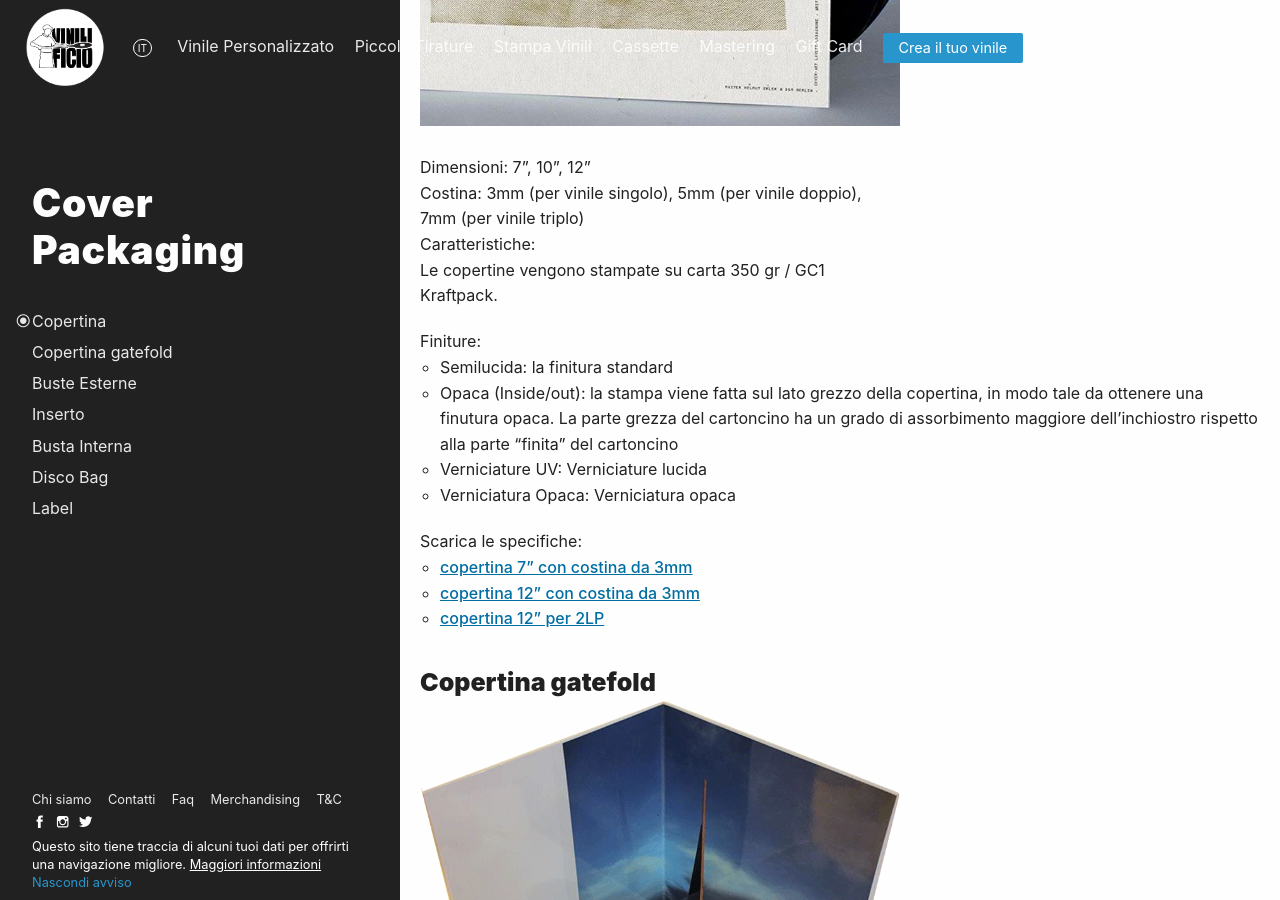
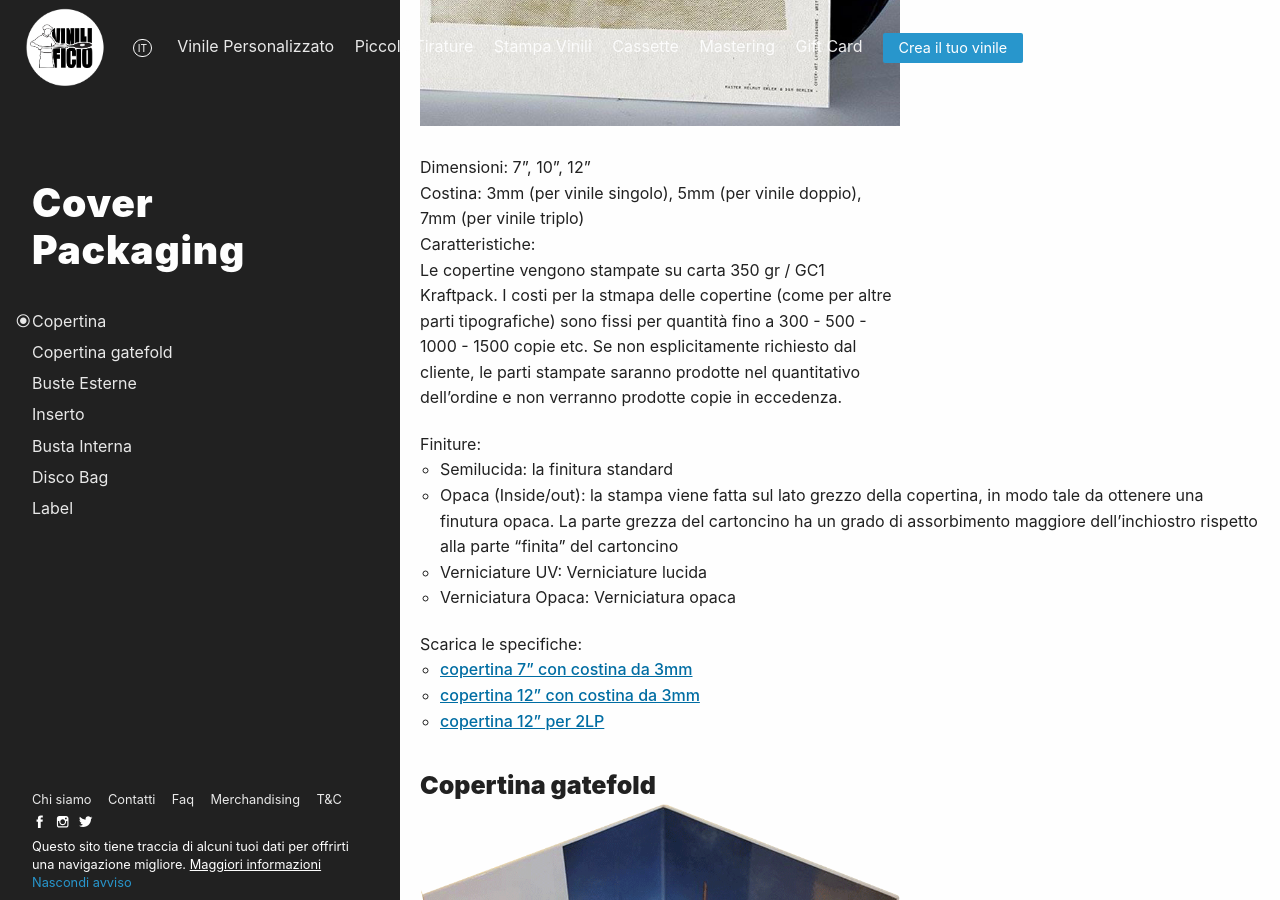
Before and after one commit to Vinilificio/vinilificio.com, a Jekyll site: the page built from _pages/copertine-packaging.md, in a window 1280 px wide and 900 px high, scrolled down 692 px. Built offline with Jekyll 4.4.1, drawn with Linux system fonts in a browser that asks for light colours; nearby versions of some CDN libraries; comment, search, counter and statistics services are not loaded.

Commit message:
aggiornamento testo stampe

```diff
--- a/_pages/copertine-packaging.md
+++ b/_pages/copertine-packaging.md
@@ -32,6 +32,7 @@ Dimensioni: 7", 10", 12"<br>
 Costina: 3mm (per vinile singolo), 5mm (per vinile doppio), 7mm (per vinile triplo)<br>
 Caratteristiche:<br>
 Le copertine vengono stampate su carta 350 gr / GC1 Kraftpack.
+I costi per la stmapa delle copertine (come per altre parti tipografiche) sono fissi per quantità fino a 300 - 500 - 1000 - 1500 copie etc. Se non esplicitamente richiesto dal cliente, le parti stampate saranno prodotte nel quantitativo dell'ordine e non verranno prodotte copie in eccedenza.
 
 Finiture:
 
```
